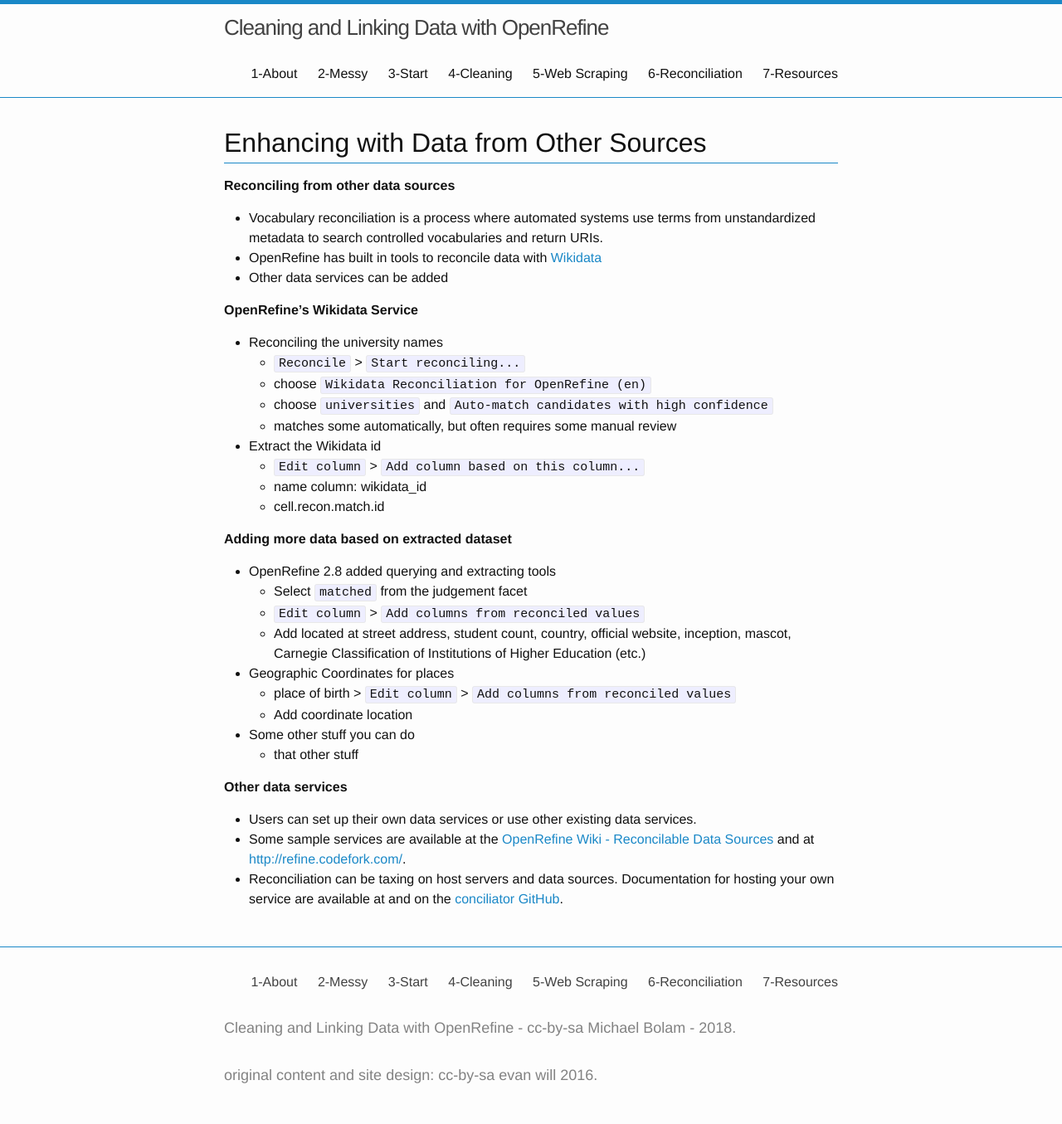
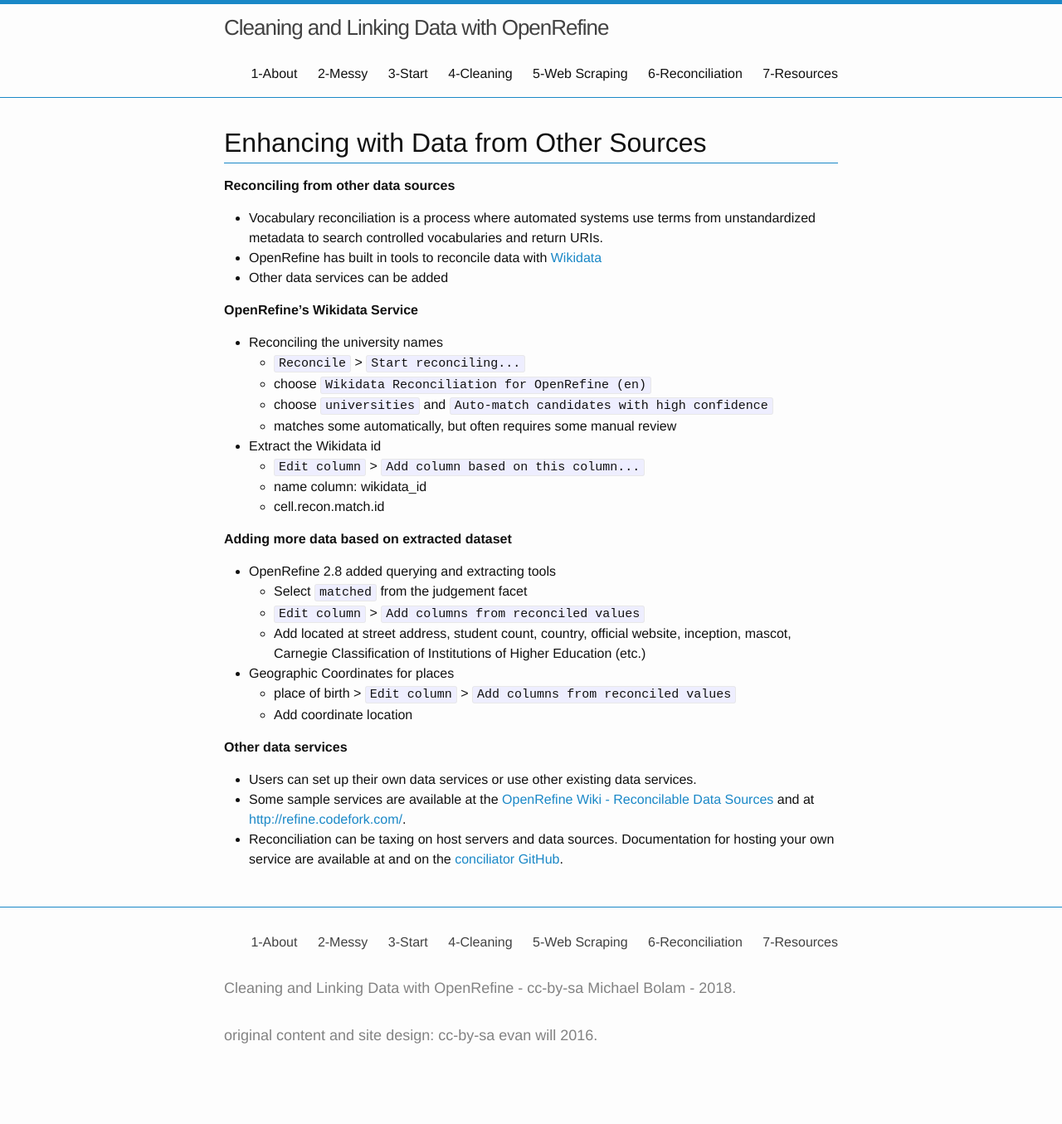
Before and after one commit to mbolam/DSWS_OpenRefine, a Jekyll site: the page built from 6-reconciliation.md, in a window 1280 px wide. Shown: the whole page at 83% size. Built offline with Jekyll 4.4.1, drawn with Linux system fonts in a browser that asks for light colours; after the commit the page ends 1307 px from its top, so only the background shows below that.

Commit message:
Update 6-reconciliation.md

```diff
--- a/6-reconciliation.md
+++ b/6-reconciliation.md
@@ -31,8 +31,6 @@ nav: true
 - Geographic Coordinates for places
   - place of birth > `Edit column` > `Add columns from reconciled values`
   - Add coordinate location
-- Some other stuff you can do
-  - that other stuff
 
 **Other data services**
 - Users can set up their own data services or use other existing data services.
```
